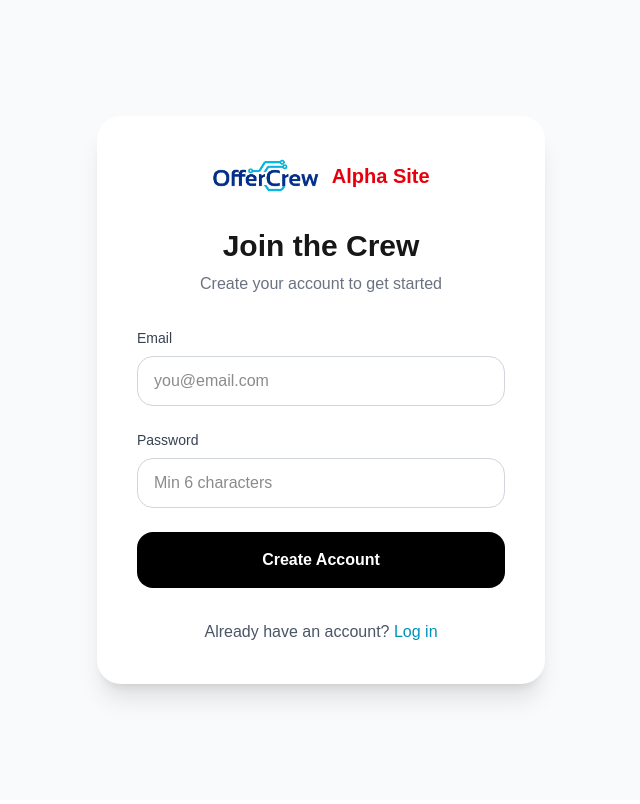
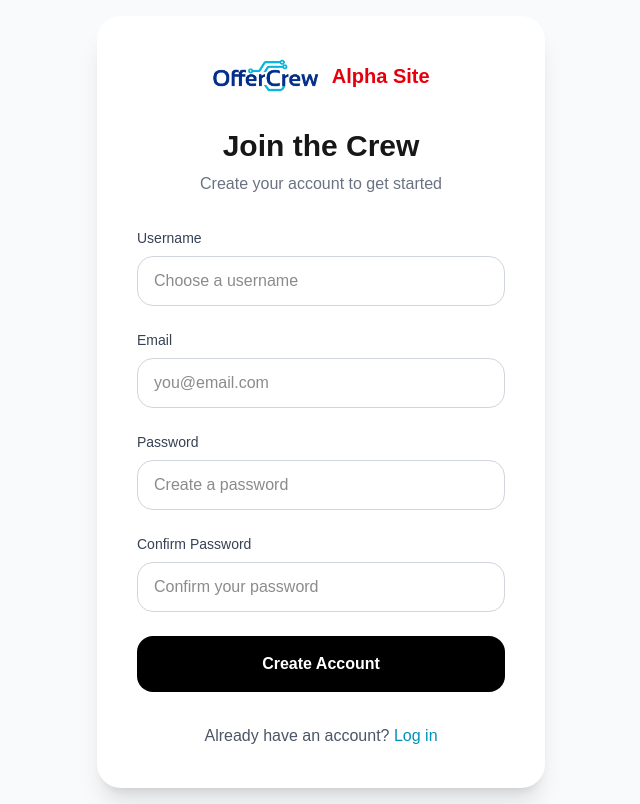
Before and after one commit to rich937/offercrewalpha, a Next.js app: page /signup in a window 1280 px wide. Shown: the whole page, without its empty margins (319-959 px from the left). Built offline with nearby package versions, Linux system fonts and the light colour scheme; no server answers.

Commit message:
fix signup

```diff
--- a/app/signup/page.tsx
+++ b/app/signup/page.tsx
@@ -1,33 +1,58 @@
 'use client';
 
-import { useState } from 'react';
+import { useState, useEffect } from 'react';
 import { supabase } from '../lib/supabase';
 import Link from 'next/link';
 
 export default function SignUp() {
+  const [username, setUsername] = useState('');
   const [email, setEmail] = useState('');
   const [password, setPassword] = useState('');
+  const [confirmPassword, setConfirmPassword] = useState('');
   const [loading, setLoading] = useState(false);
   const [error, setError] = useState<string | null>(null);
 
+  // Track page view
+  useEffect(() => {
+    if (typeof window !== 'undefined' && typeof (window as any).gtag === 'function') {
+      (window as any).gtag('event', 'page_view', {
+        page_title: 'Sign Up',
+        page_path: '/signup'
+      });
+    }
+  }, []);
+
   const handleSignUp = async (e: React.FormEvent) => {
     e.preventDefault();
-    console.log("🚀 Signup button clicked!");
-
     setLoading(true);
     setError(null);
+
+    if (password !== confirmPassword) {
+      setError("Passwords do not match");
+      setLoading(false);
+      return;
+    }
+
+    if (password.length < 6) {
+      setError("Password must be at least 6 characters");
+      setLoading(false);
+      return;
+    }
 
     const { data, error } = await supabase.auth.signUp({
       email,
       password,
+      options: {
+        data: {
+          username: username || email.split('@')[0],
+        }
+      }
     });
 
     if (error) {
-      console.error("❌ Error:", error.message);
       setError(error.message);
     } else {
-      console.log("✅ Signup success:", data);
-      alert("Account created successfully! Please check your email for confirmation.");
+      alert("Account created successfully! Please check your email to confirm your account.");
       window.location.href = '/login';
     }
 
@@ -37,6 +62,7 @@ export default function SignUp() {
   return (
     <div className="min-h-screen bg-gray-50 flex items-center justify-center p-4">
       <div className="max-w-md w-full bg-white rounded-3xl shadow-xl p-10">
+        {/* Logo */}
         <div className="flex justify-center mb-8">
           <div className="flex items-center gap-3">
             <img src="/logo.png" alt="OfferCrew" className="h-10" />
@@ -47,9 +73,20 @@ export default function SignUp() {
         <h2 className="text-3xl font-bold text-center mb-2">Join the Crew</h2>
         <p className="text-gray-500 text-center mb-8">Create your account to get started</p>
 
-        {error && <p className="text-red-600 text-center mb-4">{error}</p>}
+        {error && <p className="text-red-600 text-center mb-4 bg-red-50 p-4 rounded-2xl">{error}</p>}
 
         <form onSubmit={handleSignUp} className="space-y-6">
+          <div>
+            <label className="block text-sm font-medium text-gray-700 mb-2">Username</label>
+            <input
+              type="text"
+              value={username}
+              onChange={(e) => setUsername(e.target.value)}
+              placeholder="Choose a username"
+              className="w-full px-4 py-3 border border-gray-300 rounded-2xl focus:outline-none focus:border-cyan-500"
+            />
+          </div>
+
           <div>
             <label className="block text-sm font-medium text-gray-700 mb-2">Email</label>
             <input
@@ -68,7 +105,19 @@ export default function SignUp() {
               type="password"
               value={password}
               onChange={(e) => setPassword(e.target.value)}
-              placeholder="Min 6 characters"
+              placeholder="Create a password"
+              className="w-full px-4 py-3 border border-gray-300 rounded-2xl focus:outline-none focus:border-cyan-500"
+              required
+            />
+          </div>
+
+          <div>
+            <label className="block text-sm font-medium text-gray-700 mb-2">Confirm Password</label>
+            <input
+              type="password"
+              value={confirmPassword}
+              onChange={(e) => setConfirmPassword(e.target.value)}
+              placeholder="Confirm your password"
               className="w-full px-4 py-3 border border-gray-300 rounded-2xl focus:outline-none focus:border-cyan-500"
               required
             />
@@ -77,14 +126,17 @@ export default function SignUp() {
           <button
             type="submit"
             disabled={loading}
-            className="w-full bg-black text-white py-4 rounded-2xl font-semibold hover:bg-gray-800 disabled:opacity-50"
+            className="w-full bg-black text-white py-4 rounded-2xl font-semibold hover:bg-gray-800 transition disabled:opacity-50"
           >
-            {loading ? 'Creating Account...' : 'Create Account'}
+            {loading ? 'Creating account...' : 'Create Account'}
           </button>
         </form>
 
         <p className="text-center mt-8 text-gray-600">
-          Already have an account? <Link href="/login" className="text-cyan-600 font-medium">Log in</Link>
+          Already have an account?{" "}
+          <Link href="/login" className="text-cyan-600 font-medium hover:text-cyan-700">
+            Log in
+          </Link>
         </p>
       </div>
     </div>
```
